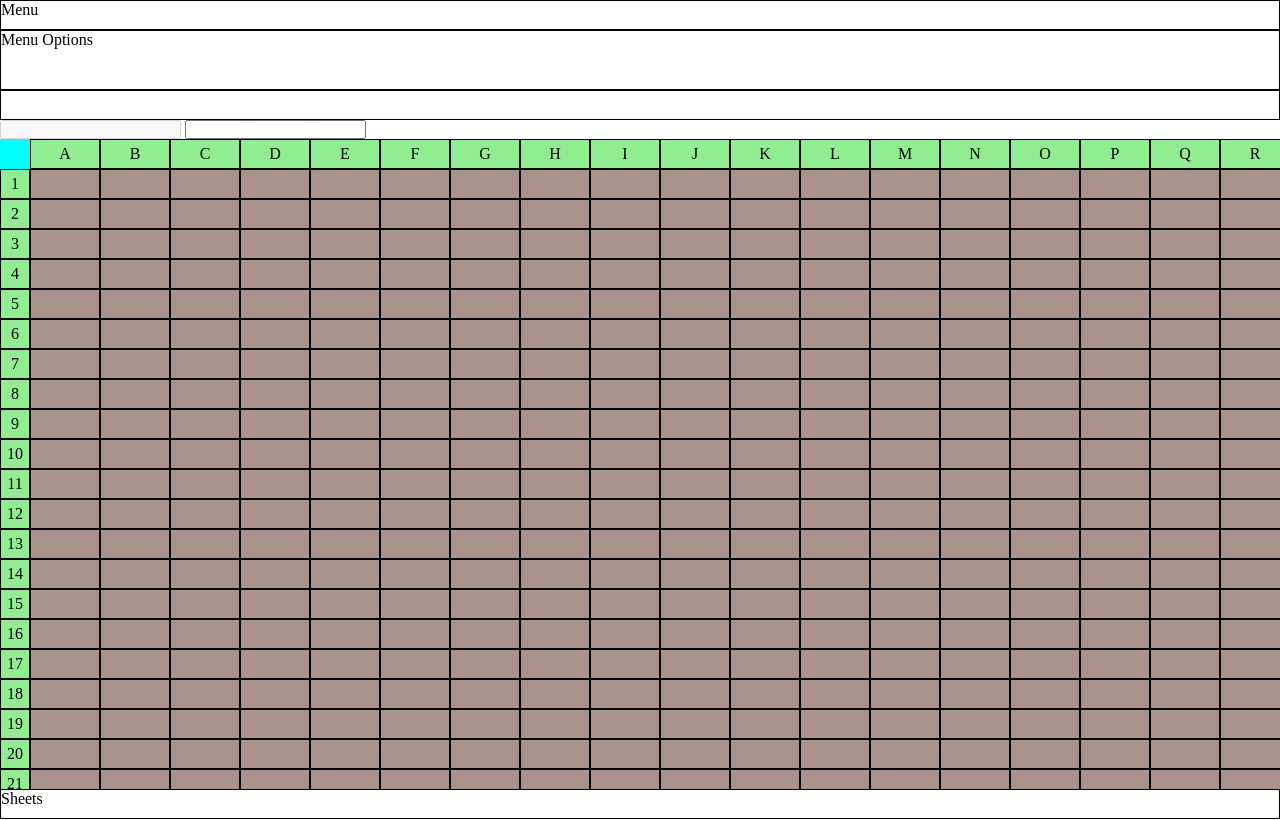
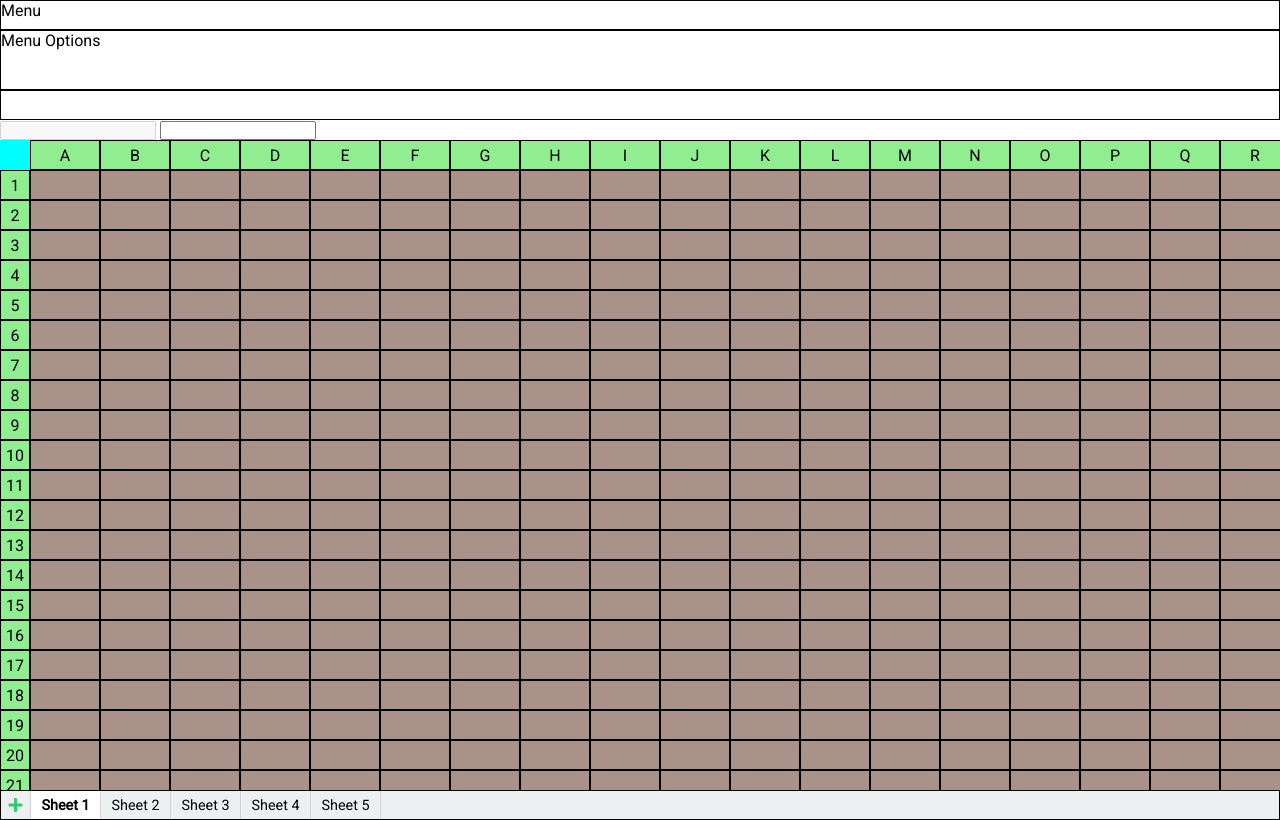
Before and after one commit to Ritikkhokar/javaScript, a website: page DOM/Excel_Clone/activity/index.html in a window 1280 px wide. Drawn offline with Linux system fonts and the light colour scheme.

Commit message:
sheet static ui

```diff
--- a/DOM/Excel_Clone/activity/index.html
+++ b/DOM/Excel_Clone/activity/index.html
@@ -5,6 +5,11 @@
     <meta http-equiv="X-UA-Compatible" content="IE=edge">
     <meta name="viewport" content="width=device-width, initial-scale=1.0">
     <title>Excel_Clone</title>
+    <link rel="stylesheet" href="https://cdnjs.cloudflare.com/ajax/libs/font-awesome/5.15.3/css/all.min.css"
+    integrity="sha512-iBBXm8fW90+nuLcSKlbmrPcLa0OT92xO1BIsZ+ywDWZCvqsWgccV3gFoRBv0z+8dLJgyAHIhR35VZc2oM/gI1w=="
+    crossorigin="anonymous" />
+   <link rel="preconnect" href="https://fonts.gstatic.com">
+   <link href="https://fonts.googleapis.com/css2?family=Roboto&display=swap" rel="stylesheet">
     <link rel="stylesheet" href="./style.css">
 </head>
 <body>
@@ -15,7 +20,19 @@
     <input type="text" id="formula">
     </div>
     <div class="cells-content">Cells</div>
-    <div class="sheets">Sheets</div>
+    <div class="sheets">
+        <div class="add-sheet">
+            <i class="fas fa-plus"></i>
+        </div>
+        <div class = "sheets-list">
+
+            <div class="sheet active-sheet" sheetid = "0">Sheet 1</div>
+            <div class="sheet" sheetid = "1">Sheet 2</div>
+            <div class="sheet" sheetid = "2">Sheet 3</div>
+            <div class="sheet" sheetid = "3">Sheet 4</div>
+            <div class="sheet" sheetid = "4">Sheet 5</div>
+        </div>
+    </div>
     <script src="./init.js"></script>
     <script src="./script.js"></script>
     <script src="./util.js"></script>
--- a/DOM/Excel_Clone/activity/style.css
+++ b/DOM/Excel_Clone/activity/style.css
@@ -2,6 +2,7 @@
     box-sizing: border-box;
     margin: 0px;
     padding: 0px;
+    font-family: 'Roboto', sans-serif;
 }
 
 .menu
@@ -34,6 +35,10 @@ position: relative;
 {
     border: 1px solid;
     height: 30px;
+
+    display: flex;
+    background: #ecf0f1;
+    align-items: center;
 }
 .row
 {
@@ -98,3 +103,34 @@ z-index: 2;
     top: 30px;
     left: 30px;
 }
+.add-sheet{
+    width: 30px;
+    /* background: aqua; */
+    height: 100%;
+    display: flex;
+    justify-content: center;
+    align-items: center;
+    border-right: 1px solid lightgray;
+}
+.add-sheet .fas {
+    color: #2ecc71;
+}
+.sheets-list {
+    display: flex;
+    align-items: center;
+    height: 100%;
+}
+.sheet {
+    border-right: 1px solid lightgray;
+    width: 70px;
+    height: 100%;
+    display: flex;
+    justify-content: center;
+    align-items: center;
+    font-size: 0.9rem;
+    cursor: pointer;
+}
+.active-sheet {
+    background: white;
+    font-weight: bold;
+}
```
